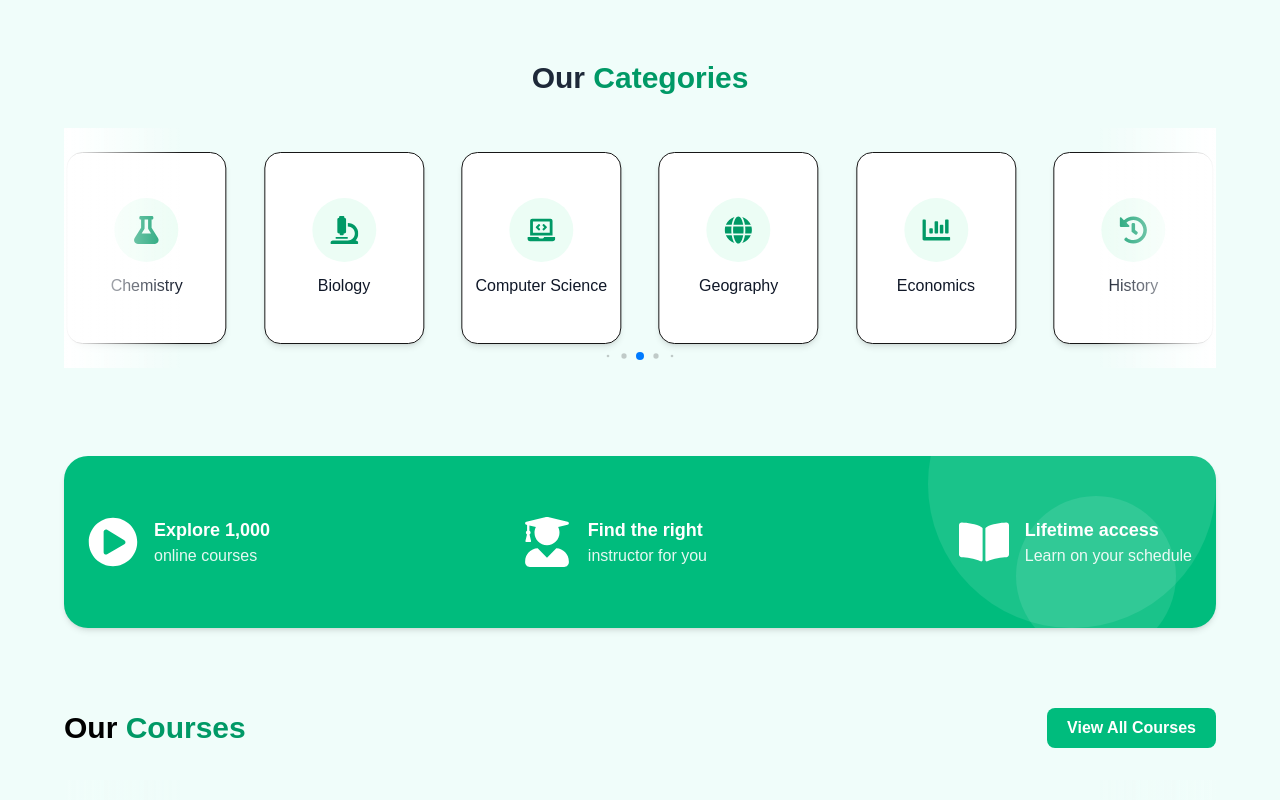
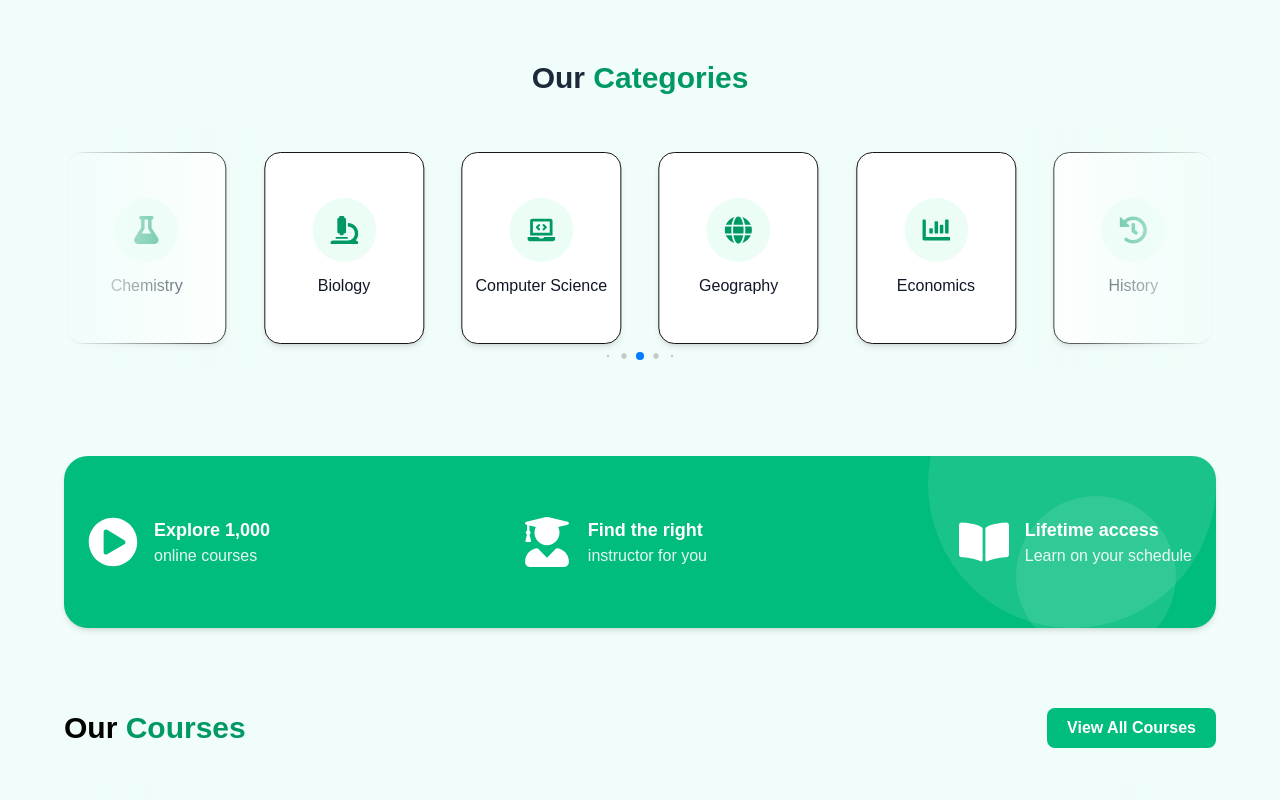
Before and after one commit to Subhra0007/edu-hub, a Next.js app: page / in a window 1280 px wide. Shown: the part 620-1420 px from the top of the page. Built offline with nearby package versions, Linux system fonts and the light colour scheme.

Commit message:
17-10 at 21:25

```diff
--- a/components/HomeComponents/Categories.js
+++ b/components/HomeComponents/Categories.js
@@ -52,10 +52,10 @@ export default function Categories() {
 
         <div className="relative overflow-hidden z-10">
           {/* Left fade */}
-          <div className="hidden lg:block pointer-events-none absolute top-0 left-0 h-full w-30 bg-gradient-to-r from-white to-transparent z-10"></div>
+          <div className="hidden lg:block pointer-events-none absolute top-0 left-0 h-full w-50 bg-gradient-to-r from-teal-50 to-transparent z-10"></div>
 
           {/* Right fade */}
-          <div className="hidden lg:block pointer-events-none absolute top-0 right-0 h-full w-30 bg-gradient-to-l from-white to-transparent z-10"></div>
+          <div className="hidden lg:block pointer-events-none absolute top-0 right-0 h-full w-50 bg-gradient-to-l from-teal-50 to-transparent z-10"></div>
 
           {/* Swiper Carousel with Pagination */}
           <Swiper
```
